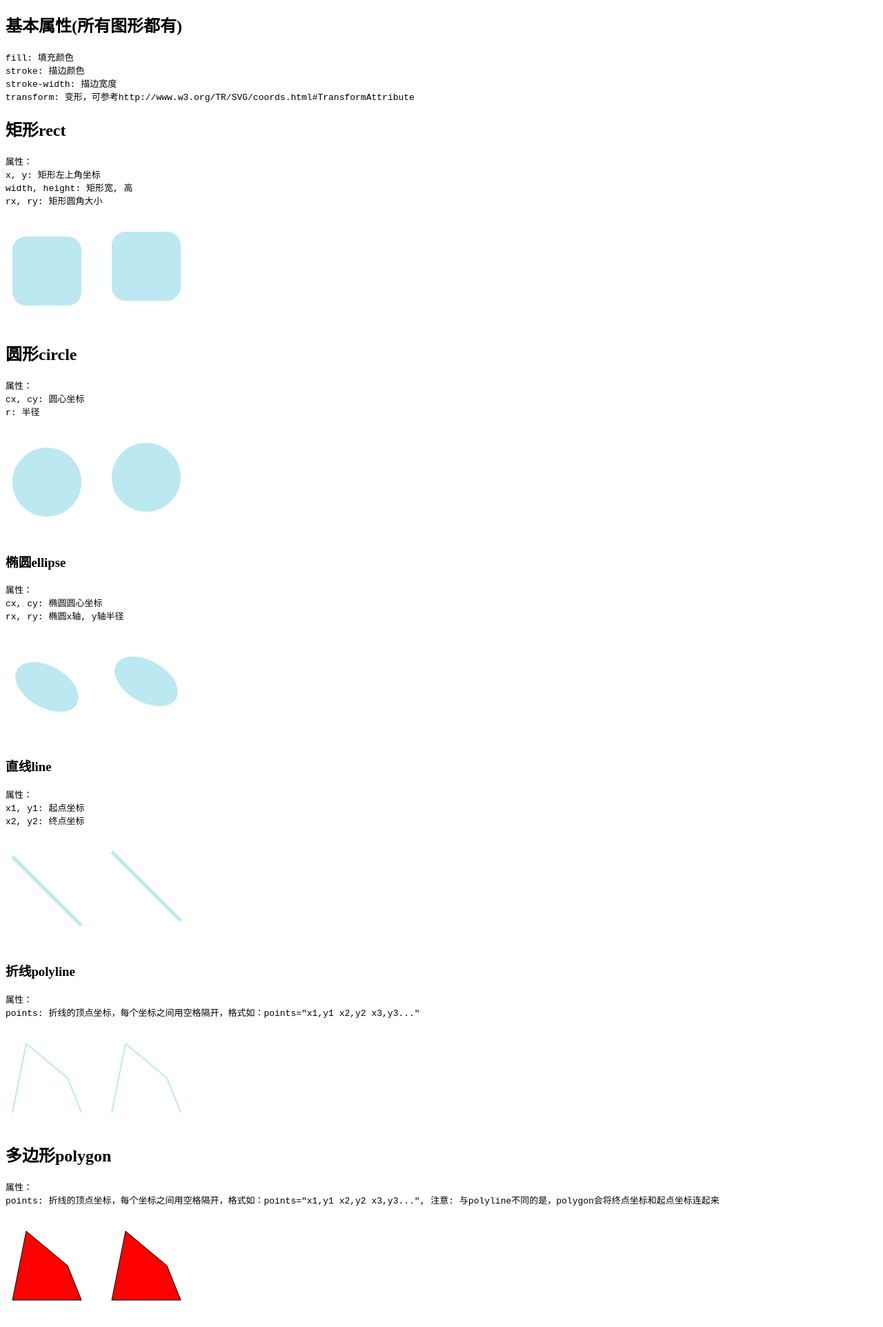
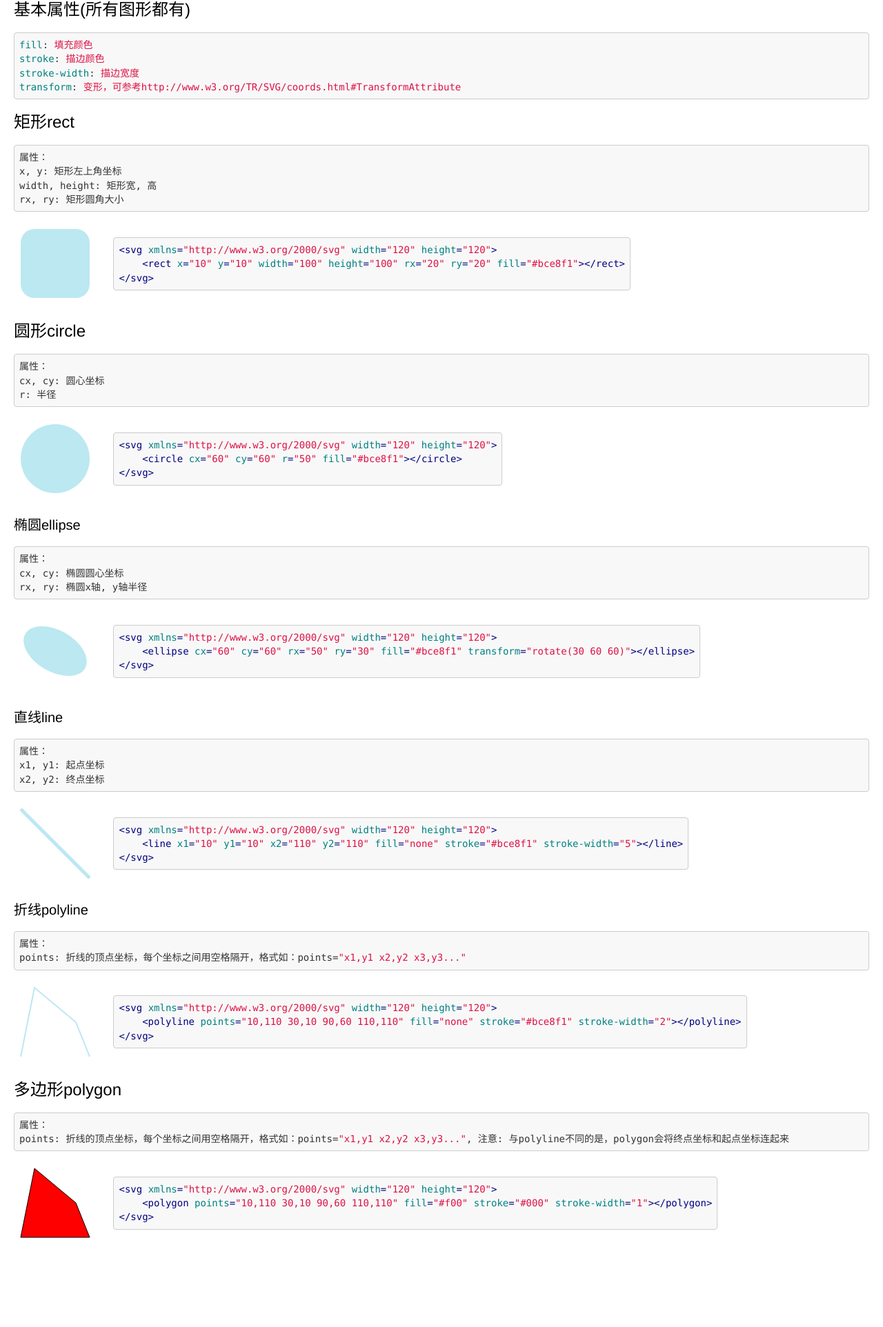
Before and after one commit to JasonMPE/lab, a website: page svg/basic.html in a window 1280 px wide. Shown: the part 34-1958 px from the top of the page at 69% size. After the commit the page ends 1858 px from the top, so only its background shows below. Drawn offline with Linux system fonts and the light colour scheme.

Commit message:
Update basic.html

```diff
--- a/svg/basic.html
+++ b/svg/basic.html
@@ -1,128 +1,109 @@
-<config>
-{
-    "title": "svg基本图形使用文档",
-    "keywords": "svg参考手册, 基本图形",
-    "description": "svg参考手册, 基本图形"
-}
-</config>
-
+<!doctype html>
+<html>
+<head>
+<meta charset="utf-8">
+<title>svg基本图形使用文档</title>
+<meta name="keywords" content="svg参考手册, 基本图形">
+<meta name="description" content="svg参考手册, 基本图形">
+<link href="../static/css/page.css" rel="stylesheet">
 <style>
 .row { margin-bottom: 20px;}
 svg { display: inline-block; margin-right: 20px; vertical-align: middle;}
 svg + pre { display: inline-block!important; vertical-align: middle;}
-</style>
+</style></head>
+<body>
+<div class="container">
 
 <h2>基本属性(所有图形都有)</h2>
-<pre>
-fill: 填充颜色
+<pre>fill: 填充颜色
 stroke: 描边颜色
 stroke-width: 描边宽度
-transform: 变形，可参考http://www.w3.org/TR/SVG/coords.html#TransformAttribute
-</pre>
+transform: 变形，可参考http://www.w3.org/TR/SVG/coords.html#TransformAttribute</pre>
 
 <h2>矩形rect</h2>
-<pre>
-属性：
+<pre>属性：
 x, y: 矩形左上角坐标
 width, height: 矩形宽, 高
-rx, ry: 矩形圆角大小
-</pre>
+rx, ry: 矩形圆角大小</pre>
 
 <div class="row">
     <svg xmlns="http://www.w3.org/2000/svg" width="120" height="120">
-        <rect x="10" y="10" width="100" height="100" rx="20" ry="20" fill="#bce8f1"></rect>
+        <rect x="10" y="10" width="100" height="100" rx="20" ry="20" fill="#bce8f1">
     </svg>
-    <pre>
-<svg xmlns="http://www.w3.org/2000/svg" width="120" height="120">
-    <rect x="10" y="10" width="100" height="100" rx="20" ry="20" fill="#bce8f1"></rect>
-</svg>
-    </pre>
+    <pre>&lt;svg xmlns=&quot;http://www.w3.org/2000/svg&quot; width=&quot;120&quot; height=&quot;120&quot;&gt;
+    &lt;rect x=&quot;10&quot; y=&quot;10&quot; width=&quot;100&quot; height=&quot;100&quot; rx=&quot;20&quot; ry=&quot;20&quot; fill=&quot;#bce8f1&quot;&gt;&lt;/rect&gt;
+&lt;/svg&gt;</pre>
 </div>
 
 <h2>圆形circle</h2>
-<pre>
-属性：
+<pre>属性：
 cx, cy: 圆心坐标
-r: 半径
-</pre>
+r: 半径</pre>
 
 <div class="row">
     <svg xmlns="http://www.w3.org/2000/svg" width="120" height="120">
-        <circle cx="60" cy="60" r="50" fill="#bce8f1"></circle>
+        <circle cx="60" cy="60" r="50" fill="#bce8f1">
     </svg>
-    <pre>
-<svg xmlns="http://www.w3.org/2000/svg" width="120" height="120">
-    <circle cx="60" cy="60" r="50" fill="#bce8f1"></circle>
-</svg>
-    </pre>
+    <pre>&lt;svg xmlns=&quot;http://www.w3.org/2000/svg&quot; width=&quot;120&quot; height=&quot;120&quot;&gt;
+    &lt;circle cx=&quot;60&quot; cy=&quot;60&quot; r=&quot;50&quot; fill=&quot;#bce8f1&quot;&gt;&lt;/circle&gt;
+&lt;/svg&gt;</pre>
 </div>
 
 <h3>椭圆ellipse</h3>
-<pre>
-属性：
+<pre>属性：
 cx, cy: 椭圆圆心坐标
-rx, ry: 椭圆x轴, y轴半径
-</pre>
+rx, ry: 椭圆x轴, y轴半径</pre>
 
 <div class="row">
     <svg xmlns="http://www.w3.org/2000/svg" width="120" height="120">
-        <ellipse cx="60" cy="60" rx="50" ry="30" fill="#bce8f1" transform="rotate(30 60 60)"></ellipse>
+        <ellipse cx="60" cy="60" rx="50" ry="30" fill="#bce8f1" transform="rotate(30 60 60)">
     </svg>
-    <pre>
-<svg xmlns="http://www.w3.org/2000/svg" width="120" height="120">
-    <ellipse cx="60" cy="60" rx="50" ry="30" fill="#bce8f1" transform="rotate(30 60 60)"></ellipse>
-</svg>
-    </pre>
+    <pre>&lt;svg xmlns=&quot;http://www.w3.org/2000/svg&quot; width=&quot;120&quot; height=&quot;120&quot;&gt;
+    &lt;ellipse cx=&quot;60&quot; cy=&quot;60&quot; rx=&quot;50&quot; ry=&quot;30&quot; fill=&quot;#bce8f1&quot; transform=&quot;rotate(30 60 60)&quot;&gt;&lt;/ellipse&gt;
+&lt;/svg&gt;</pre>
 </div>
 
 <h3>直线line</h3>
-<pre>
-属性：
+<pre>属性：
 x1, y1: 起点坐标
-x2, y2: 终点坐标
-</pre>
+x2, y2: 终点坐标</pre>
 
 <div class="row">
     <svg xmlns="http://www.w3.org/2000/svg" width="120" height="120">
-        <line x1="10" y1="10" x2="110" y2="110" fill="none" stroke="#bce8f1" stroke-width="5"></line>
+        <line x1="10" y1="10" x2="110" y2="110" fill="none" stroke="#bce8f1" stroke-width="5">
     </svg>
-    <pre>
-<svg xmlns="http://www.w3.org/2000/svg" width="120" height="120">
-    <line x1="10" y1="10" x2="110" y2="110" fill="none" stroke="#bce8f1" stroke-width="5"></line>
-</svg>
-    </pre>
+    <pre>&lt;svg xmlns=&quot;http://www.w3.org/2000/svg&quot; width=&quot;120&quot; height=&quot;120&quot;&gt;
+    &lt;line x1=&quot;10&quot; y1=&quot;10&quot; x2=&quot;110&quot; y2=&quot;110&quot; fill=&quot;none&quot; stroke=&quot;#bce8f1&quot; stroke-width=&quot;5&quot;&gt;&lt;/line&gt;
+&lt;/svg&gt;</pre>
 </div>
 
 <h3>折线polyline</h3>
-<pre>
-属性：
-points: 折线的顶点坐标，每个坐标之间用空格隔开，格式如：points="x1,y1 x2,y2 x3,y3..."
-</pre>
+<pre>属性：
+points: 折线的顶点坐标，每个坐标之间用空格隔开，格式如：points=&quot;x1,y1 x2,y2 x3,y3...&quot;</pre>
 
 <div class="row">
     <svg xmlns="http://www.w3.org/2000/svg" width="120" height="120">
         <polyline points="10,110 30,10 90,60 110,110" fill="none" stroke="#bce8f1" stroke-width="2"></polyline>
     </svg>
-<pre>
-<svg xmlns="http://www.w3.org/2000/svg" width="120" height="120">
-    <polyline points="10,110 30,10 90,60 110,110" fill="none" stroke="#bce8f1" stroke-width="2"></polyline>
-</svg>
-</pre>
+<pre>&lt;svg xmlns=&quot;http://www.w3.org/2000/svg&quot; width=&quot;120&quot; height=&quot;120&quot;&gt;
+    &lt;polyline points=&quot;10,110 30,10 90,60 110,110&quot; fill=&quot;none&quot; stroke=&quot;#bce8f1&quot; stroke-width=&quot;2&quot;&gt;&lt;/polyline&gt;
+&lt;/svg&gt;</pre>
 </div>
 
 <h2>多边形polygon</h2>
-<pre>
-属性：
-points: 折线的顶点坐标，每个坐标之间用空格隔开，格式如：points="x1,y1 x2,y2 x3,y3...", 注意: 与polyline不同的是，polygon会将终点坐标和起点坐标连起来
-</pre>
+<pre>属性：
+points: 折线的顶点坐标，每个坐标之间用空格隔开，格式如：points=&quot;x1,y1 x2,y2 x3,y3...&quot;, 注意: 与polyline不同的是，polygon会将终点坐标和起点坐标连起来</pre>
 
 <div class="row">
     <svg xmlns="http://www.w3.org/2000/svg" width="120" height="120">
         <polygon points="10,110 30,10 90,60 110,110" fill="#f00" stroke="#000" stroke-width="1"></polygon>
     </svg>
-<pre>
-<svg xmlns="http://www.w3.org/2000/svg" width="120" height="120">
-    <polygon points="10,110 30,10 90,60 110,110" fill="#f00" stroke="#000" stroke-width="1"></polygon>
-</svg>
-</pre>
-</div>
+<pre>&lt;svg xmlns=&quot;http://www.w3.org/2000/svg&quot; width=&quot;120&quot; height=&quot;120&quot;&gt;
+    &lt;polygon points=&quot;10,110 30,10 90,60 110,110&quot; fill=&quot;#f00&quot; stroke=&quot;#000&quot; stroke-width=&quot;1&quot;&gt;&lt;/polygon&gt;
+&lt;/svg&gt;</pre>
+</div></div>
+<script src="../static/js/lib/highlight.min.js"></script>
+<script src="../static/js/page.min.js"></script>
+<script src="http://s11.cnzz.com/stat.php?id=5886804&web_id=5886804&show=pic1" id="cnzz"></script>
+</body>
+</html>
```
